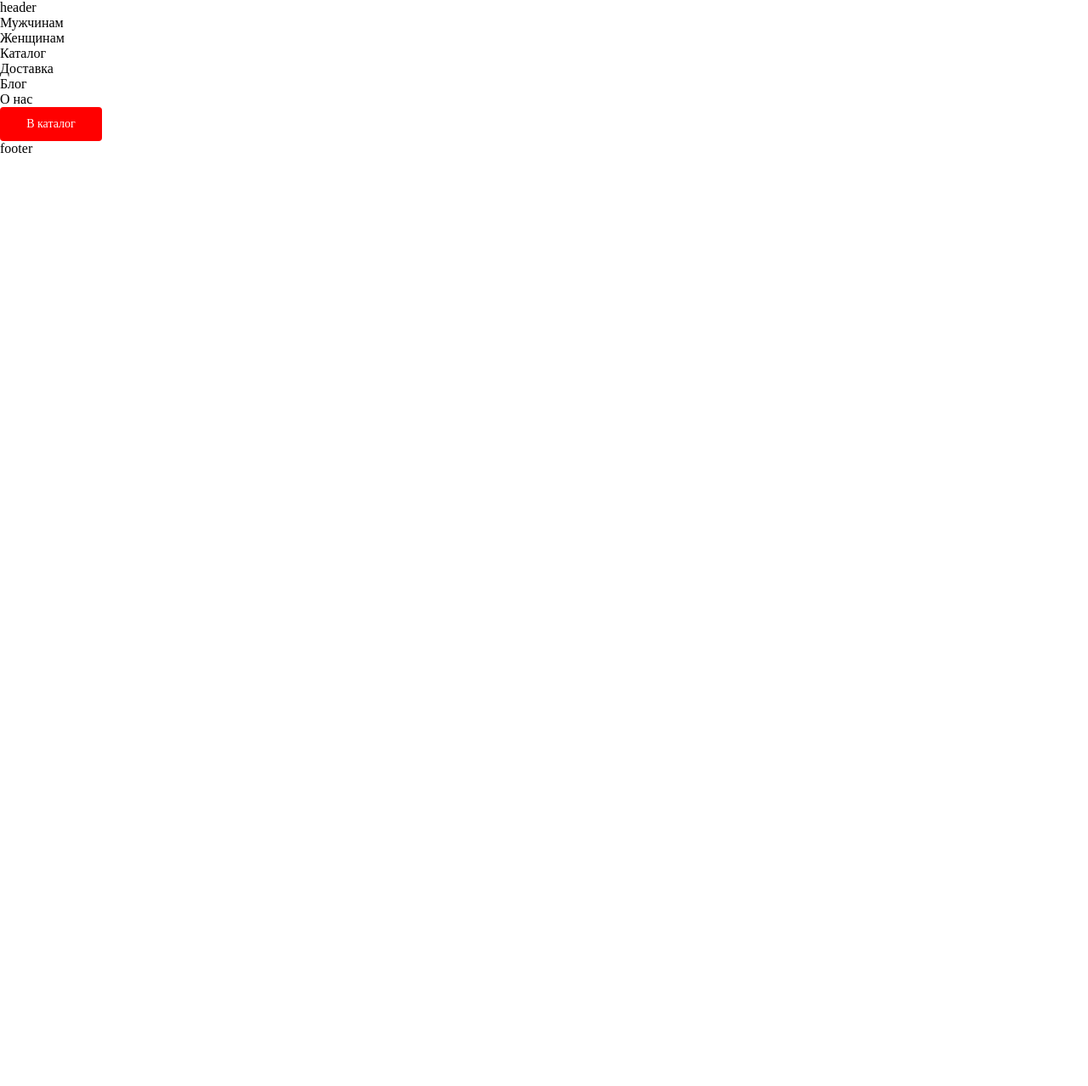
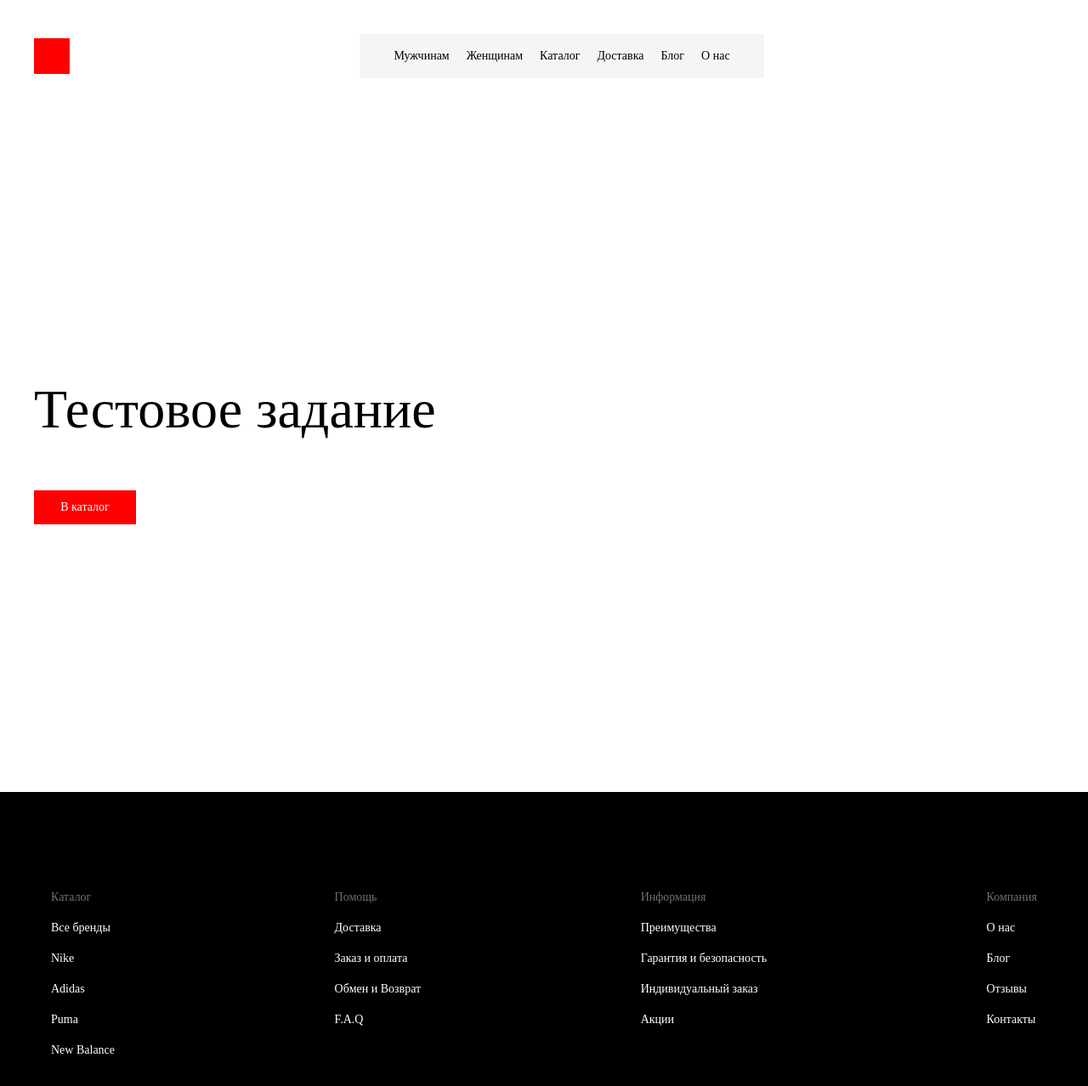
Before and after one commit to BrynzevDmitrii/tapirShop, a Nuxt app in the folder tapirShop/: page / in a window 1280 px wide. Shown: the top 1278 px of the page at 85% size. Before the commit the page ends 800 px from the top, so only its background shows below. Built offline with nearby package versions, Linux system fonts and the light colour scheme.

Commit message:
add loyaut

```diff
--- a/tapirShop/app/assets/settings/colors/colors.scss
+++ b/tapirShop/app/assets/settings/colors/colors.scss
@@ -3,4 +3,5 @@
     --default-white: rgba(255, 255, 255, 1);
     --default-gray: rgba(111, 111, 111, 1);
     --menu-gray: rgba(245, 245, 245, 1);
+    --default-black: rgba(0, 0, 0, 1);
 }
--- a/tapirShop/app/features/footer/components/appFooter.vue
+++ b/tapirShop/app/features/footer/components/appFooter.vue
@@ -1,5 +1,148 @@
 <template>
-    <div class="site-footer">
-        footer
+    <div class="footer">
+        <div class="footer__list">
+            <div class="footer__item" v-for="item in footerList" :key="item.category">
+                <p class="footer__item--title">{{ item.category }}</p>
+                <ul class="footer__item--list">
+                    <li class="footer__item--list-item" v-for="listItem in item.listItem" :key="listItem.title">
+                        <a class="footer__item--link" :href="listItem.link">{{ listItem.title }}</a>
+                    </li>
+                </ul>
+            </div>
+        </div>
     </div>
 </template>
+<script setup lang="ts">
+const footerList = [
+    {category: 'Каталог',
+    listItem: [
+        {
+            title: 'Все бренды',
+            link: '#'
+        },
+        {
+            title: 'Nike',
+            link: '#'
+        },
+        {
+            title: 'Adidas',
+            link: '#'
+        },
+        {
+            title: 'Puma',
+            link: '#'
+        },
+        {
+            title: 'New Balance',
+            link: '#'
+        }
+    ]
+    },
+    {category: 'Помощь',
+      listItem: [
+        {
+            title: 'Доставка',
+            link: '#'
+        },
+        {
+            title: 'Заказ и оплата',
+            link: '#'
+        },
+        {
+            title: 'Обмен и Возврат',
+            link: '#'
+        },
+        {
+            title: 'F.A.Q',
+            link: '#'
+        }
+    ]
+    },
+    {category: 'Информация',
+       listItem: [
+        {
+            title: 'Преимущества',
+            link: '#'
+        },
+        {
+            title: 'Гарантия и безопасность',
+            link: '#'
+        },
+        {
+            title: 'Индивидуальный заказ',
+            link: '#'
+        },
+        {
+            title: 'Акции',
+            link: '#'
+        }
+    ]
+    },
+    {category: 'Компания',
+      listItem: [
+        {
+            title: 'О нас',
+            link: '#'
+        },
+        {
+            title: 'Блог',
+            link: '#'
+        },
+        {
+            title: 'Отзывы',
+            link: '#'
+        },
+        {
+            title: 'Контакты',
+            link: '#'
+        }
+    ]
+    },
+
+]
+</script>
+<style lang="scss" scoped>
+.footer {
+    display: flex;
+    justify-content: center;
+    align-items: center;
+    background-color: var(--default-black);
+    color: var(--default-white);
+    padding: 70px 20px;
+    @media (min-width: 768px) {
+        padding: 100px 60px;
+    }
+
+    &__list {
+        display: flex;
+        flex-direction: column;
+        justify-content: space-between;
+        width: 100%;
+        @media (min-width: 768px) {
+            flex-direction: row;
+            gap: 40px;
+        }
+    }
+
+    &__item--title {
+        font-weight: 400;
+        font-size: 14px;
+        line-height: 20px;
+        color: var(--default-gray);
+        margin-bottom: 16px;
+    }
+
+    &__item--list-item {
+        display: flex;
+        flex-direction: column;
+        margin-bottom: 16px;
+        font-weight: 400;
+        font-size: 14px;
+        line-height: 20px;
+
+        @media (min-width: 768px) {
+            gap: 40px;
+        }
+    }
+}
+</style>
--- a/tapirShop/app/features/header/components/appHeader.vue
+++ b/tapirShop/app/features/header/components/appHeader.vue
@@ -1,5 +1,21 @@
 <template>
     <div class="site-head">
-        header
+        <AppLogo />
+        <AppMenu />
     </div>
 </template>
+<script setup lang="ts">
+import { AppLogo } from '~/features/logo';
+import { AppMenu } from '~/features/menu';
+</script>
+<style lang="scss" scoped>
+.site-head {
+    display: flex;
+    justify-content: space-between;
+    align-items: center;
+    padding: 20px;
+     @media (min-width: 768px) {
+        padding: 40px;
+    }
+}
+</style>
--- /dev/null
+++ b/tapirShop/app/features/logo/components/appLogo.vue
@@ -0,0 +1,16 @@
+<template>
+    <NuxtLink class="logo" to="/"></NuxtLink>
+</template>
+<script setup lang="ts">
+</script>
+<style lang="scss" scoped>
+.logo {
+    width: 28px;
+    height: 28px;
+    background-color: var(--default-red);
+    @media (min-width: 768px) {
+        width: 42px;
+        height: 42px;
+    }
+}
+</style>
--- /dev/null
+++ b/tapirShop/app/features/logo/index.ts
@@ -0,0 +1,3 @@
+import AppLogo from '~/features/logo/components/appLogo.vue';
+
+export { AppLogo }
--- a/tapirShop/app/features/menu/components/appMenu.vue
+++ b/tapirShop/app/features/menu/components/appMenu.vue
@@ -1,13 +1,17 @@
 <template>
     <nav class="menu">
-        <ul class="menu__list">
+        <ul v-if="!isMobile" class="menu__list">
             <li class="menu__item" v-for="item in menuList" :key="item.title">
                 <NuxtLink class="menu__link" :href="item.link">{{ item.title }}</NuxtLink>
             </li>
         </ul>
+            <div v-else class="menu__mobile">
+                <span class="menu__mobile--burger"></span>
+            </div>
     </nav>
 </template>
 <script setup lang="ts">
+import { ref, onMounted } from 'vue';
     const menuList = [
         {
             title: 'Мужчинам',
@@ -35,4 +39,59 @@
         }
 
     ]
+
+    const isMobile = ref(false);
+
+    onMounted(() => {
+    const screenWidth = window.innerWidth;
+    isMobile.value = screenWidth <= 768;
+    });
 </script>
+<style lang="scss" scoped>
+.menu {
+    @media (min-width: 768px) {
+    margin: 0 auto;
+    }
+
+    &__list {
+        display: flex;
+        gap: 20px;
+        background-color: var(--menu-gray);
+        padding: 16px 40px;
+    }
+
+    &__link {
+        color: var(--default-black);
+        font-weight: 400;
+        font-size: 14px;
+        line-height: 20px;
+        text-decoration: none;
+    }
+
+   &__mobile {
+        position: relative;
+        width: 40px;
+        height: 40px;
+        background-color: var(--menu-gray);
+        display: flex;
+        justify-content: center;
+        align-items: center;
+
+        &--burger {
+            display: block;
+            width: 28px;
+            height: 28px;
+                &::before {
+                content: '';
+                position: absolute;
+                top: 12px;
+                left: 10px;
+                width: 17px;
+                height: 2px;
+                background-color: var(--default-black);
+                box-shadow: 0 6px 0 var(--default-black), 0 12px 0 var(--default-black);
+            }
+        }
+    }
+}
+</style>
--- a/tapirShop/app/layouts/default.vue
+++ b/tapirShop/app/layouts/default.vue
@@ -1,18 +1,35 @@
 <template>
   <div class="site-layout">
+  <header class="header site-header">
     <AppHead />
+    </header>
     <main class="site-content">
-      <header class="header site-header">
-        <AppMenu />
-      </header>
       <slot />
+    </main>
+    <footer class="footer site-footer">
       <AppFooter />
-    </main>
+    </footer>
   </div>
 </template>
 
 <script setup lang="ts">
 import { AppHead } from '~/features/header';
-import { AppMenu } from '~/features/menu';
 import { AppFooter } from '~/features/footer';
 </script>
+
+<style lang="scss" scoped>
+.site-content {
+    display: flex;
+    flex-direction: column;
+    min-height: 100dvh;
+    display: flex;
+    justify-content: center;
+    align-items: center;
+    padding: 0 20px;
+
+    @media (min-width: 768px) {
+        padding: 0 40px;
+        align-items: flex-start;
+    }
+}
+</style>
--- a/tapirShop/app/pages/index.vue
+++ b/tapirShop/app/pages/index.vue
@@ -1,4 +1,5 @@
 <template>
+  <h1 class="title">Тестовое задание</h1>
    <BaseButton
      :buttonTag="ButtonTag.ANCHOR"
      :type="ButtonType.PRIMARY"
@@ -17,6 +18,20 @@ import { ButtonTag, ButtonType, ButtonVariant, ButtonTarget } from '~/shared/ui/
 
 </script>
 <style lang="scss" scoped>
+.title {
+  font-weight: 500;
+  font-size: 26px;
+  line-height: 58px;
+  color: var(--default-black);
+  margin-bottom: 70px;
+
+  @media (min-width: 768px) {
+    font-size: 64px;
+    line-height: 70px;
+    margin-bottom: 60px;
+  }
+}
+
 .catalog-button {
   width: 120px;
   height: 40px;
--- a/tapirShop/app/shared/ui/button/BaseButton.vue
+++ b/tapirShop/app/shared/ui/button/BaseButton.vue
@@ -26,7 +26,6 @@ const props = withDefaults(defineProps<ButtonProps>(), {
   display: flex;
   justify-content: center;
   align-items: center;
-  border-radius: 4px;
   border: none;
   cursor: pointer;
   font-weight: 600;
```
